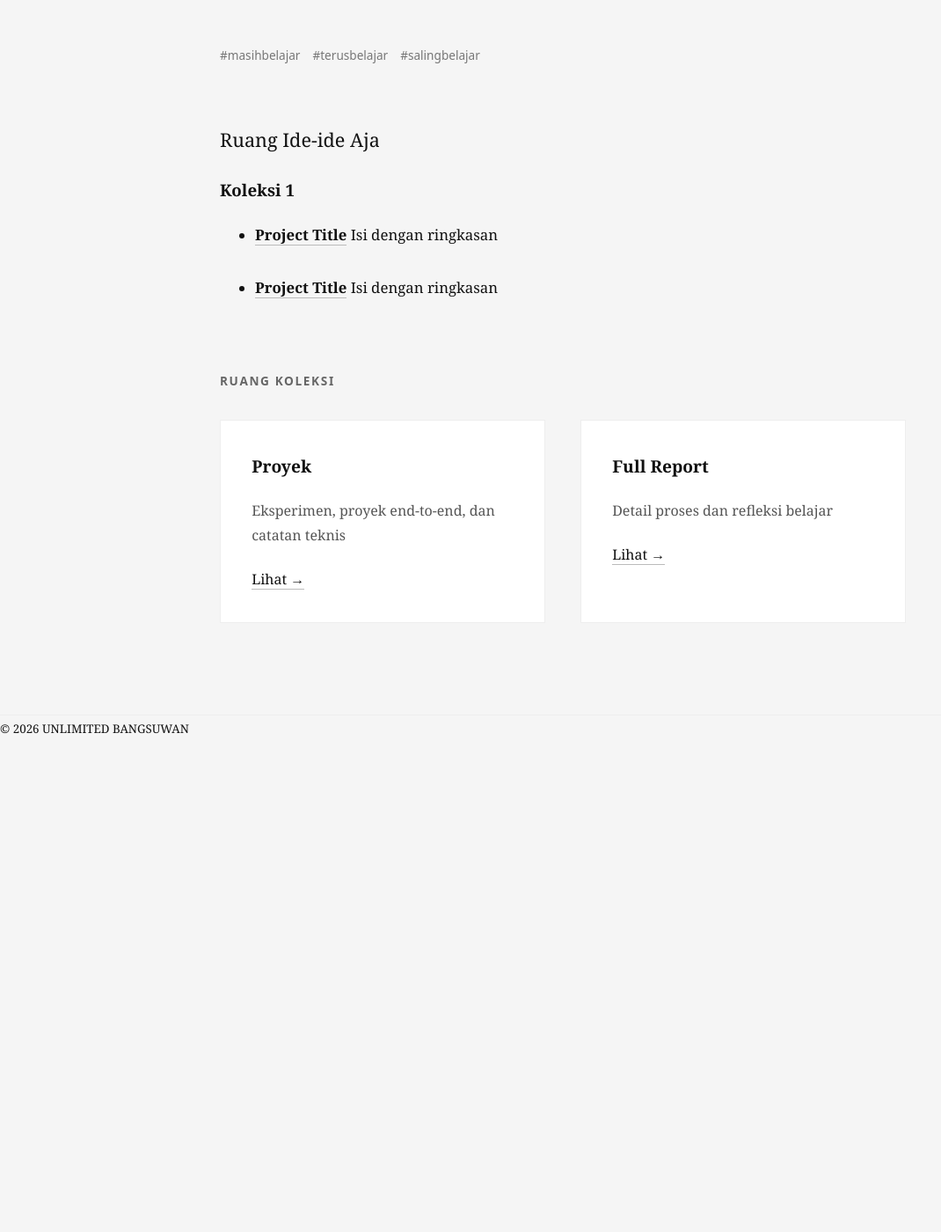
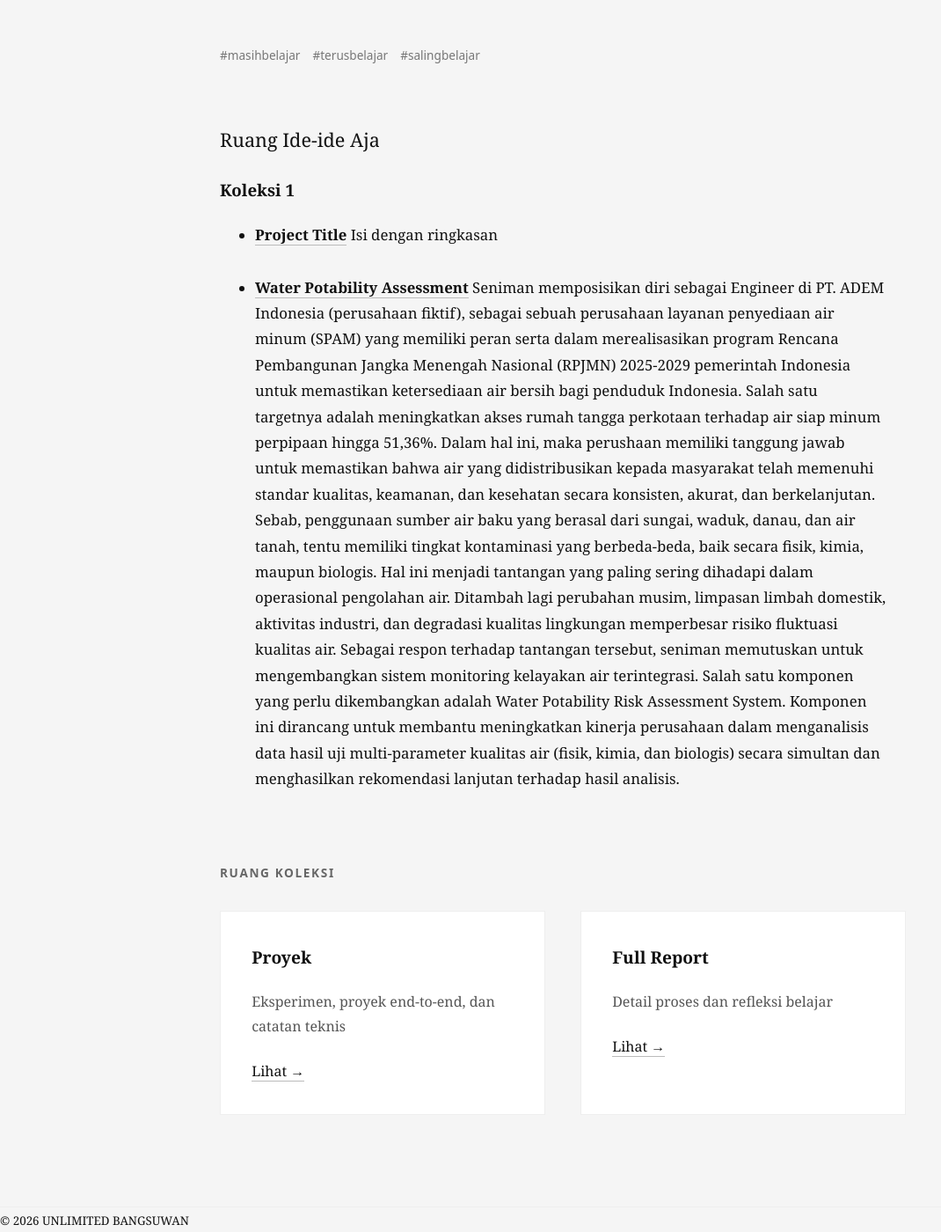
Before and after one commit to Sulbae/Sulbae.github.io, a Jekyll site: the page built from index.md, in a window 1280 px wide and 1400 px high, scrolled down 1313 px. Shown: the whole window at 88% size, without its empty margins (0-1070 px from the left). Built offline with Jekyll 4.4.1, drawn with Linux system fonts in a browser that asks for light colours; before the commit the page ends 2154 px from its top, so only the background shows below that.

Commit message:
Update water-potability-assessment.md

```diff
--- a/_projects/water-potability-assessment.md
+++ b/_projects/water-potability-assessment.md
@@ -1,10 +1,12 @@
 ---
-layout: project
-title: "Project Title"
-summary: "Isi dengan ringkasan"
+layout: wpa_project
+title: "Water Potability Assessment"
+summary: "Seniman memposisikan diri sebagai Engineer di PT. ADEM Indonesia (perusahaan fiktif), sebagai sebuah perusahaan layanan penyediaan air minum (SPAM) yang memiliki peran serta dalam merealisasikan program Rencana Pembangunan Jangka Menengah Nasional (RPJMN) 2025-2029 pemerintah Indonesia untuk memastikan ketersediaan air bersih bagi penduduk Indonesia. Salah satu targetnya adalah meningkatkan akses rumah tangga perkotaan terhadap air siap minum perpipaan hingga 51,36%. Dalam hal ini, maka perushaan memiliki tanggung jawab untuk memastikan bahwa air yang didistribusikan kepada masyarakat telah memenuhi standar kualitas, keamanan, dan kesehatan secara konsisten, akurat, dan berkelanjutan. Sebab, penggunaan sumber air baku yang berasal dari sungai, waduk, danau, dan air tanah, tentu memiliki tingkat kontaminasi yang berbeda-beda, baik secara fisik, kimia, maupun biologis. Hal ini menjadi tantangan yang paling sering dihadapi dalam operasional pengolahan air. Ditambah lagi perubahan musim, limpasan limbah domestik, aktivitas industri, dan degradasi kualitas lingkungan memperbesar risiko fluktuasi kualitas air.
+
+Sebagai respon terhadap tantangan tersebut, seniman memutuskan untuk mengembangkan sistem monitoring kelayakan air terintegrasi. Salah satu komponen yang perlu dikembangkan adalah Water Potability Risk Assessment System. Komponen ini dirancang untuk membantu meningkatkan kinerja perusahaan dalam menganalisis data hasil uji multi-parameter kualitas air (fisik, kimia, dan biologis) secara simultan dan menghasilkan rekomendasi lanjutan terhadap hasil analisis."
 pdf: /asssets/pdfs/sample-deck.pdf
 article: /articles/sample-article/
-repo: https://github.com/username/repo
+repo: https://github.com/Sulbae/Water-Potability-Assessment
 ---
 
 ## Overview
```
